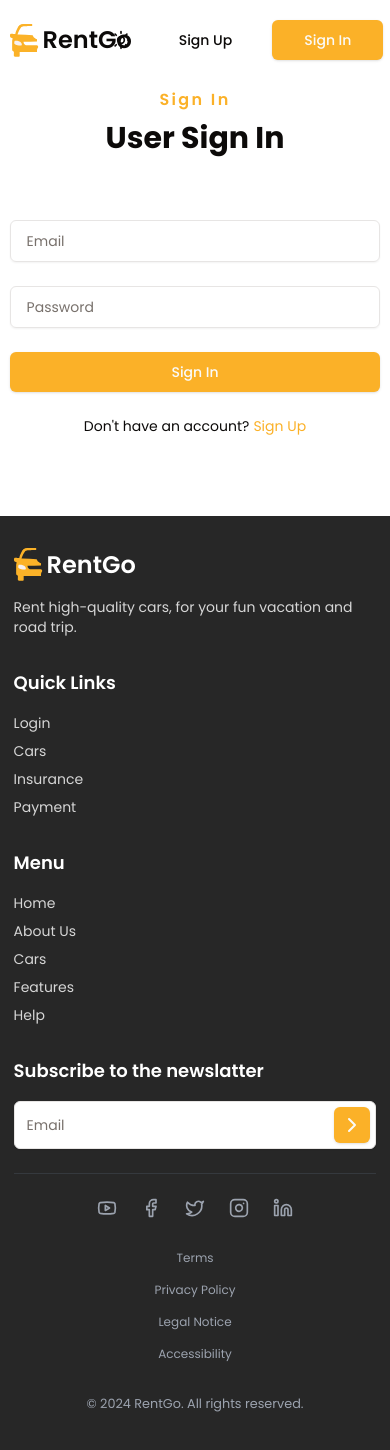
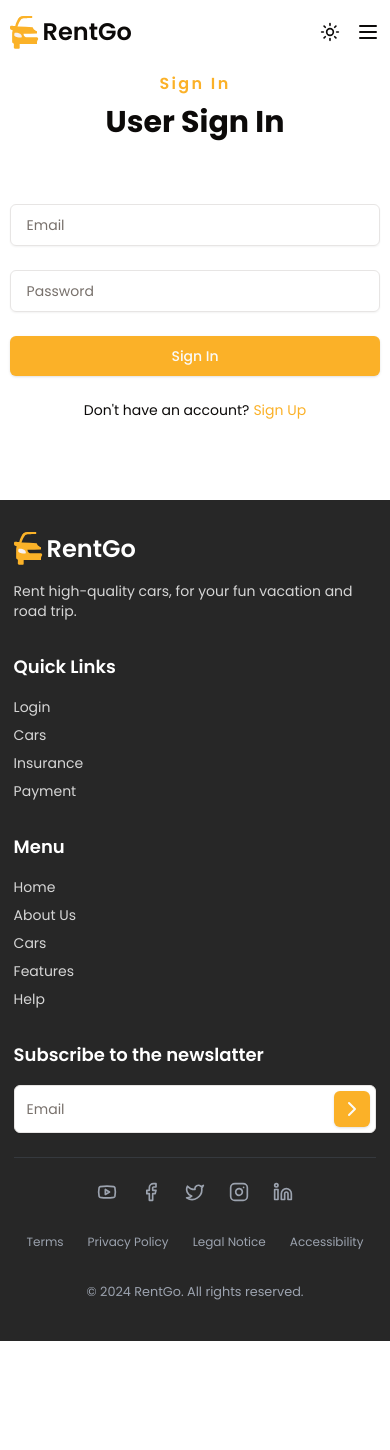
Before and after one commit to noyonalways/rentgo-web, a React (Vite) app: page /signin in a window 390 px wide. Shown: the top 1450 px of the page. After the commit the page ends 1341 px from the top, so only its background shows below. Built offline with nearby package versions, Linux system fonts and the light colour scheme.

Commit message:
feat: navbar make responsive

```diff
--- a/src/components/shared/footer/index.tsx
+++ b/src/components/shared/footer/index.tsx
@@ -114,7 +114,7 @@ const Footer: React.FC<IProps> = () => {
             <small className="text-gray-400">
               &copy; {new Date().getFullYear()} RentGo. All rights reserved.
             </small>
-            <ul className="text-xs flex flex-col lg:flex-row space-y-4 lg:space-y-0 items-center lg:space-x-6 mb-8 lg:mb-0">
+            <ul className="text-xs flex flex-row lg:space-y-0 items-center space-x-6 mb-8 lg:mb-0">
               <li>
                 <a className="text-gray-400 hover:underline" href="#">
                   Terms
--- a/src/components/shared/navbar/index.tsx
+++ b/src/components/shared/navbar/index.tsx
@@ -1,20 +1,44 @@
 import { ModeToggle } from "@/components/mode-toggle";
 import { Button } from "@/components/ui/button";
+import { Menu, X } from "lucide-react";
+import { useState } from "react";
 import { Link } from "react-router-dom";
 import logo from "../../../assets/car.svg";
 
 interface IProps {}
 
 const Navbar: React.FC<IProps> = () => {
+  const [isMenuOpen, setIsMenuOpen] = useState(false);
+
   return (
-    <header className="py-5 relative">
-      <nav className="container">
+    <header className="z-50 sticky top-0 bg-background">
+      <nav className="container sticky top-0 py-3 lg:py-4">
         <div className="flex items-center justify-between">
           <Link to="/" className="flex items-center space-x-1">
             <img src={logo} alt="logo" />
             <span className="text-2xl font-semibold">RentGo</span>
           </Link>
-          <ul className=" hidden absolute bg-white w-full  flex-col left-0 top-20 lg:w-auto lg:static lg:flex-row lg:bg-transparent lg:items-center lg:space-x-4">
+          <ul
+            className={`z-10 flex absolute bg-background w-[80%] flex-col top-0 lg:w-auto lg:static lg:flex-row lg:bg-transparent lg:items-center lg:space-x-4 h-screen lg:h-auto ${
+              isMenuOpen ? "left-0" : "-left-full"
+            } transition-all duration-300`}
+          >
+            <li className="flex justify-between p-4 lg:hidden">
+              <Link to="/" className="flex items-center space-x-1">
+                <img src={logo} alt="logo" />
+                <span className="text-2xl font-semibold">RentGo</span>
+              </Link>
+              <button
+                className="inline-block lg:hidden"
+                onClick={() => setIsMenuOpen(!isMenuOpen)}
+              >
+                {isMenuOpen ? (
+                  <X size={24} />
+                ) : (
+                  <Menu className="opacity-0" size={24} />
+                )}
+              </button>
+            </li>
             <li>
               <Link
                 className="hover:bg-primary py-4 px-4 block lg:hover:bg-transparent lg:hover:text-primary lg:py-0 lg:inline-block lg:px-0"
@@ -47,9 +71,28 @@ const Navbar: React.FC<IProps> = () => {
                 Dashboard
               </Link>
             </li>
+            <li className="lg:hidden flex flex-col px-2 space-y-2 pt-2">
+              <Link to={"/signup"}>
+                <Button size={"lg"} variant={"outline"} className="w-full">
+                  Sign Up
+                </Button>
+              </Link>
+              <Link to={"/signin"}>
+                <Button size={"lg"} variant={"default"} className="w-full">
+                  Sign In
+                </Button>
+              </Link>
+            </li>
           </ul>
           <div className="flex items-center space-x-2">
             <ModeToggle />
+            <button
+              className="inline-block lg:hidden active:scale-95 duration-50"
+              onClick={() => setIsMenuOpen(!isMenuOpen)}
+            >
+              <Menu size={24} />
+            </button>
+            <div className="space-x-2 hidden lg:inline-block">
               <Link to={"/signup"}>
                 <Button size={"lg"} variant={"ghost"}>
                   Sign Up
@@ -62,6 +105,7 @@ const Navbar: React.FC<IProps> = () => {
               </Link>
             </div>
           </div>
+        </div>
       </nav>
     </header>
   );
```
Lines whose indentation alone changed are shown as unchanged.
